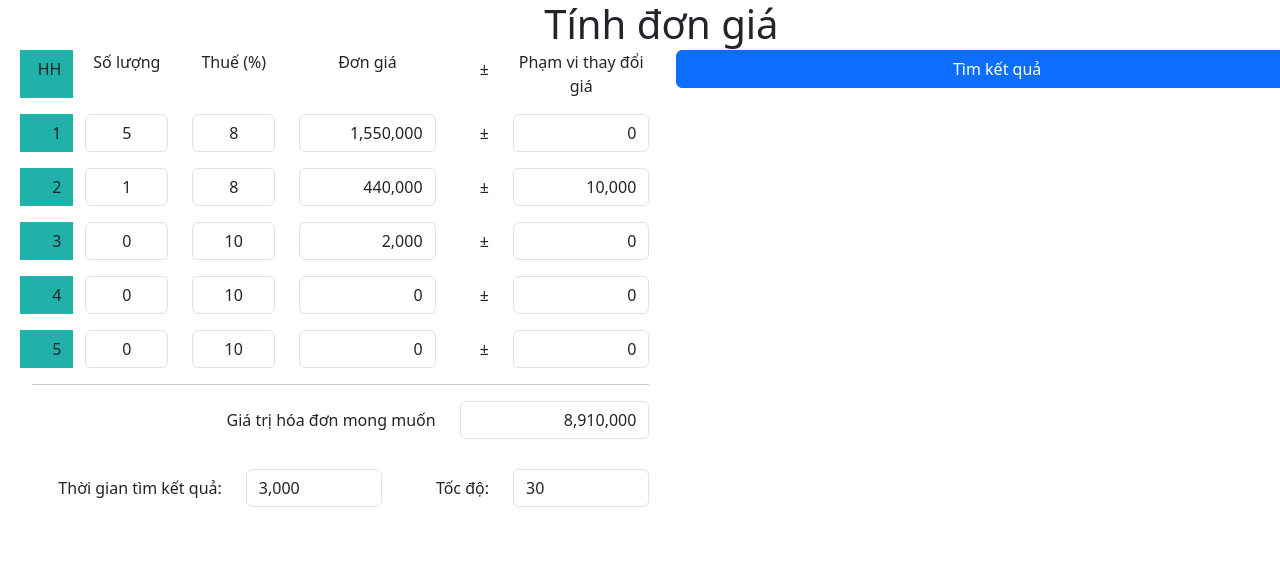
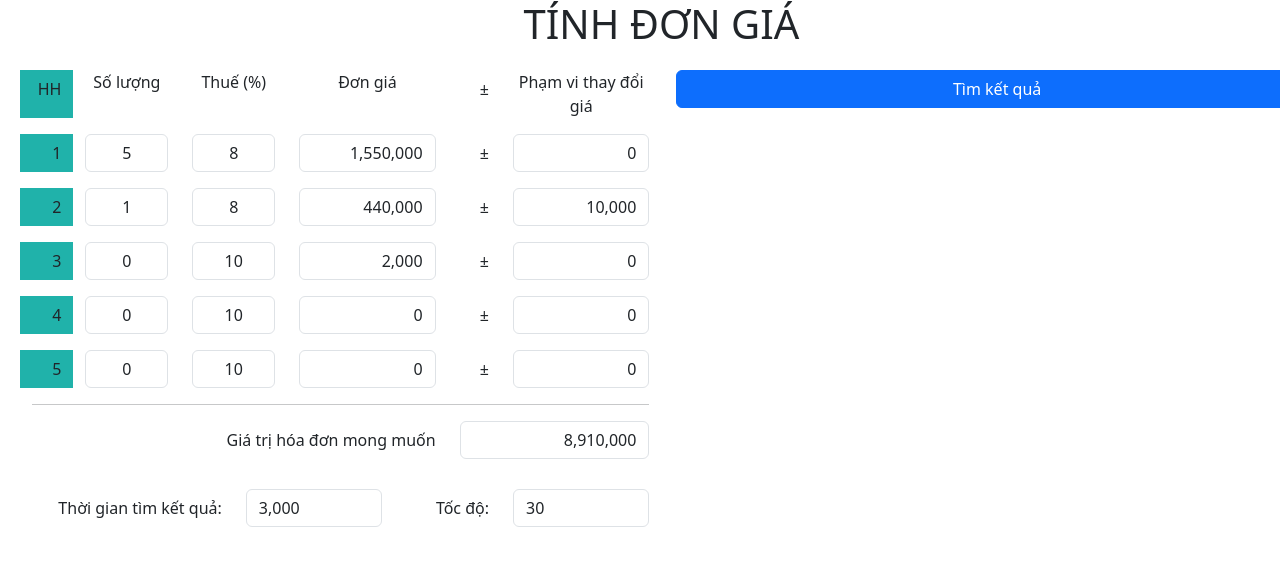
Before and after one commit to mayinthenhua/autoprice, a plain HTML site: page index.html in a window 1280 px wide. Shown: the top 566 px of the page. Drawn offline with nearby package versions, Linux system fonts and the light colour scheme.

Commit message:
eidt style

```diff
--- a/index.html
+++ b/index.html
@@ -29,9 +29,9 @@
 </head>
 <body>
     <div class="row" style="height: 50px;">
-        <h1 class="mb-3" style="text-align: center; height: 50px; margin-bottom: 0px;">Tính đơn giá</h1>
+        <h1 class="mb-3" style="text-align: center; height: 50px; padding-bottom: 0px;">TÍNH ĐƠN GIÁ</h1>
     </div>
-    <div class="row" style="margin: 0px 20px; padding-top: 0; ">
+    <div class="row" style="margin: 0px 20px; padding-top: 20px; ">
 
         <div class="col-md-6 col-12" >
 
```
